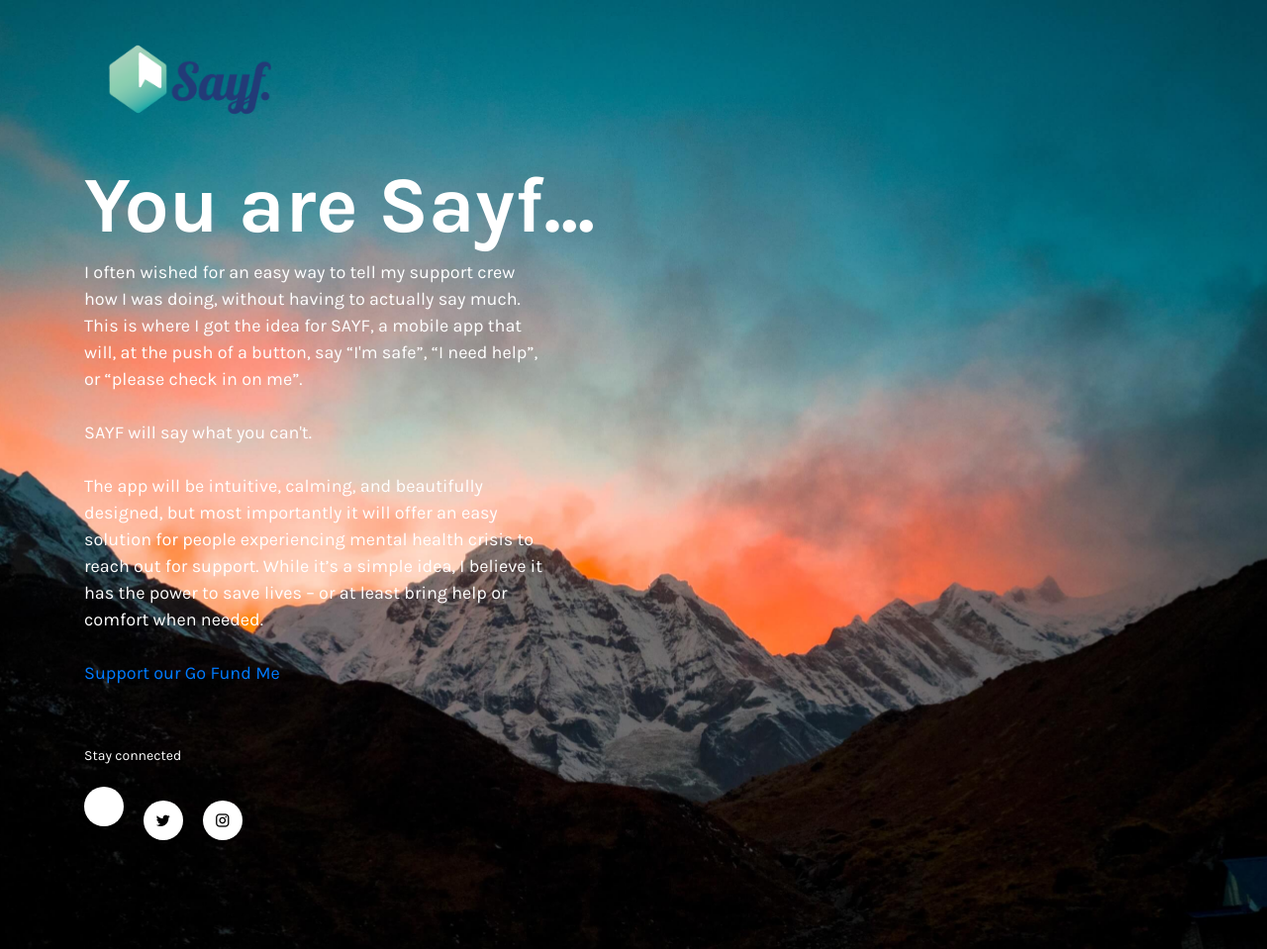
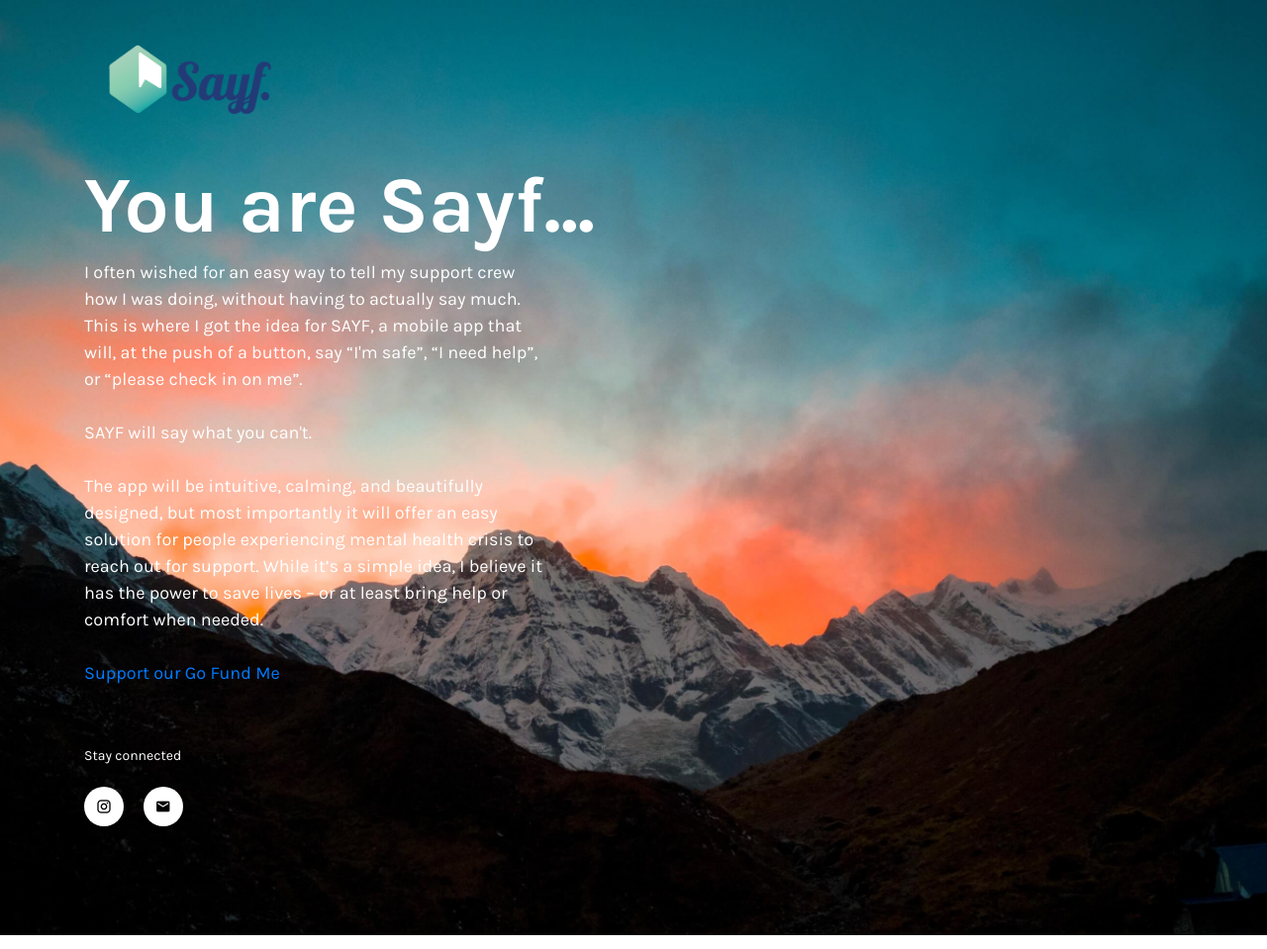
Before and after one commit to SayfApp/sayfapp.github.io, a website: page index.html in a window 1280 px wide. Shown: the whole page at 99% size. Drawn offline with nearby package versions, Linux system fonts and the light colour scheme.

Commit message:
add insta and email

```diff
--- a/index.html
+++ b/index.html
@@ -42,9 +42,9 @@
             </p>
             <p>Stay connected</p>
             <nav class="footer-social-links">
-                <a href="#!" class="social-link"><i class="mdi mdi-facebook-box"></i></a>
-                <a href="#!" class="social-link"><i class="mdi mdi-twitter"></i></a>
-                <a href="#!" class="social-link"><i class="mdi mdi-instagram"></i></a>
+                <!--<a href="#!" class="social-link"><i class="mdi mdi-facebook-box"></i></a>-->
+                <a href="https://www.instagram.com/you.are.sayf" class="social-link"><i class="mdi mdi-instagram"></i></a>
+                <a href="mailto:caleb@youaresayf.com.au" class="social-link"><i class="mdi mdi-email"></i></a>
             </nav>
         </div>
     </main>
```
